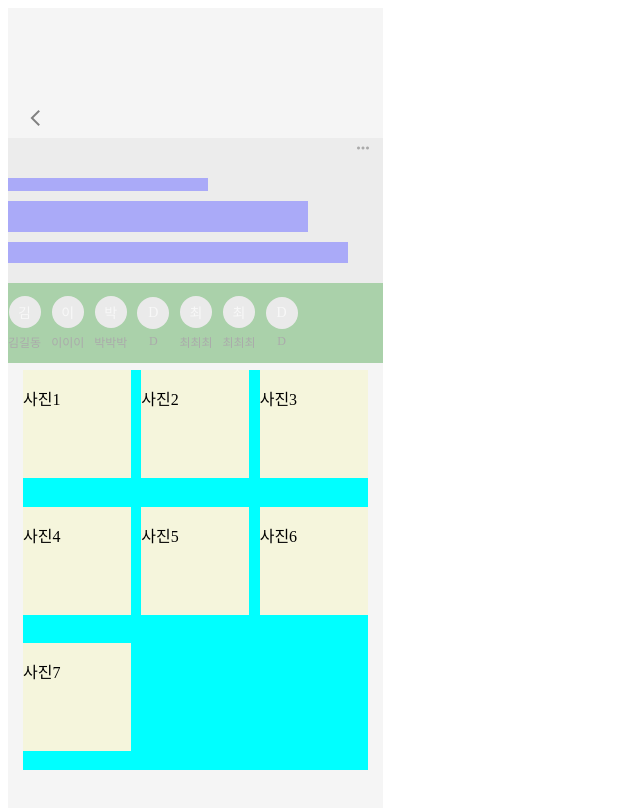
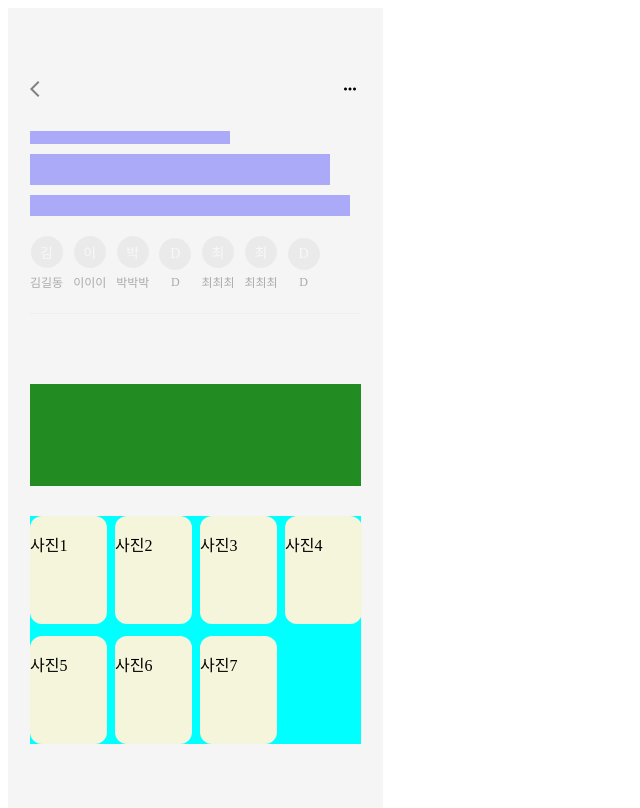
Before and after one commit to LikeLionDemoday/Frontend, a React (Create React App) app: page /travel/detail in a window 1280 px wide. Shown: the top 808 px of the page, without its empty margins (0-640 px from the left). Built offline with nearby package versions, Linux system fonts and the light colour scheme.

Commit message:
Feat page location 수정

```diff
--- a/src/travelSpecific/TravelDetail.jsx
+++ b/src/travelSpecific/TravelDetail.jsx
@@ -33,7 +33,14 @@ const TravelDetailContainor =styled.div`
     background-color: whitesmoke;
     position: relative;
 
-
+    .Btns{
+        width:331px;
+        height:25px;
+        display: flex;
+        flex-direction: row;
+        align-items: center;
+        margin-top:68px;
+        //background-color: rebeccapurple;
 
         .material-symbols-outlined.back-icon  {
         width:30px;
@@ -42,21 +49,12 @@ const TravelDetailContainor =styled.div`
         flex-direction: column;
         justify-content: center;
         align-items: center;
-        margin-top: 100px;
-        margin-right: 310px;
         font-size:20px;
         color: gray;
         border: none;
     }
 
-`;
 
-const TravelInfoContainor=styled.div`
-    width:375px;
-    height:202px;
-    background-color: #D9D9D9;
-    opacity:0.3;
-    margin-top:10px;
 
         .material-symbols-outlined.more-icon  {
             width:30px;
@@ -65,11 +63,22 @@ const TravelInfoContainor=styled.div`
             flex-direction: column;
             justify-content: center;
             align-items: center;
-        margin-left: 340px;
+            margin-left: 290px;
             font-size:20px;
             color:black;
             border: none;
+            margin-right:30px;
         }
+    }
+`;
+
+const TravelInfoContainor=styled.div`
+    width:331px;
+    height:202px;
+    //background-color: #D9D9D9;
+    opacity:0.3;
+    margin-top:10px;
+    border-bottom: 1px solid var(--Grayscale-1, #E0E0E0);
 
     .date{
         width:200px;
@@ -86,7 +95,7 @@ const TravelInfoContainor=styled.div`
     }
 
     .place{
-        width:340px;
+        width:320px;
         height:21px;
         background-color: blue;
         margin-top: 10px;
@@ -95,13 +104,13 @@ const TravelInfoContainor=styled.div`
 
 const PeopleContainor=styled.div`
     width: 375px;
-    height: 80px;
+    height: auto;
     margin-top: 20px;
     display: flex;
     justify-content: flex-start;
     gap:10px;
     align-items: center;
-    background-color:green;
+    //background-color:green;
 `;
 
 const PersonCard = styled.div`
@@ -130,25 +139,37 @@ const PersonCard = styled.div`
     }
 `;
 
+const ExpContainor=styled.div`
+    width:331px;
+    height:102px;
+    margin-top: 70px;
+    background-color: forestgreen;
+`
+
 const PictureContainor=styled.div`
-    width:345px;
-    height:400px;
+    width:331px;
+    height:auto;
     margin-top: 30px;
     display: grid;
-    grid-template-columns: repeat(3, 1fr);
-    gap: 10px;
+    grid-template-columns: repeat(4, 1fr);
+    /* display: flex;
+    flex-wrap: wrap; */
+    column-gap:8px; //세로간격
+    row-gap:12px;  //가로간격
     background-color: aqua;
 `;
 
 const PictureCard=styled.div`
-    width:108px;
+    width:77px;
     height:108px;
+    margin: 0;
+    border-radius: 12px;
     background-color: beige;
 `;
 
 const ModalContainer = styled.div`
     position: absolute;
-    top: 160px;
+    top: 100px;
     right: 5px;
     width: 120px;
     background-color: white;
@@ -188,14 +209,21 @@ export function TravelDetail(){
 
     return(
         <TravelDetailContainor onClick={closeModal}>
+            <div className="Btns">
                 <div className="material-symbols-outlined back-icon">
                     arrow_back_ios
                 </div>
 
-            <TravelInfoContainor onClick={(e) => e.stopPropagation()}>
-                <span class="material-symbols-outlined more-icon" onClick={toggleModal}>
+                <span class="material-symbols-outlined more-icon" onClick={(e) => {
+                    e.stopPropagation(); // 부모로 이벤트 전파 방지
+                    toggleModal();
+                }}>
                     more_horiz
                 </span>
+            </div>
+
+            <TravelInfoContainor>
+
                 <div className='date'>
 
                 </div>
@@ -216,6 +244,11 @@ export function TravelDetail(){
 
             </TravelInfoContainor>
 
+
+            <ExpContainor>
+
+            </ExpContainor>
+
             <PictureContainor>
                 {pictureResults.map((picture,index) => (
                     <PictureCard key={index}>
--- a/src/travelSpecific/TravelDetailEdit.jsx
+++ b/src/travelSpecific/TravelDetailEdit.jsx
@@ -11,7 +11,7 @@ const EditContainor=styled.div`
 `
 
 const TitleAndBtn=styled.div`
-    width:375px;
+    width:331px;
     height:30px;
     display: flex;
     flex-direction: row;
@@ -64,13 +64,12 @@ const TitleAndBtn=styled.div`
 `
 
 const TravelInfoEdit=styled.div`
-    width:375px;
-    //height: 550px;
+    width:331px;
     margin-top: 60px;
     background-color: gray;
 
     .travelTitle{
-        width:375px;
+        width:331px;
         height:32px;
         display: flex;
         flex-direction: row;
@@ -82,14 +81,14 @@ const TravelInfoEdit=styled.div`
     }
 
     .travelDate{
-        width:375px;
+        width:331px;
         height:32px;
         margin-top: 38px;
         border-bottom: 1px solid #ddd;
     }
 
     .travelPlace{
-        width:375px;
+        width:331px;
         height:32px;
         margin-top: 38px;
         display: flex;
@@ -100,7 +99,7 @@ const TravelInfoEdit=styled.div`
     }
 
     .goalExp{
-        width:375px;
+        width:331px;
         height:52px;
         margin-top: 18px;
         display: flex;
@@ -252,10 +251,10 @@ const AddMemberButton = styled.div`
             justify-content: center;
             align-items: center;
             border-radius: 50px;
-            background-color: grey;
+            background-color: black;
             margin:0;
             .plusLogo{
-                color: red;
+                color: white;
                 margin-top: 13px;
             }
     }
@@ -301,7 +300,7 @@ export function TravelDetailEdit(){
                     arrow_back_ios
                 </div>
                 <div className='title'>
-                    <p>여행 기록 편집</p>
+                    <p>여행 정보 수정</p>
                 </div>
                 <div className='complete'>
                     <p>완료</p>
@@ -322,10 +321,10 @@ export function TravelDetailEdit(){
                     <p className='goalExpText'>목표금액</p>
                     <p className='goalExpNum'>600,000</p>
                 </div>
-                <div className='realExp'>
+                {/* <div className='realExp'>
                     <p className='realExpText'>지출금액</p>
                     <p className='realExpNum'>600,000</p>
-                </div>
+                </div> */}
 
                 <MembersSection>
                     {members.map((member, index) => (
```
Lines whose indentation alone changed are shown as unchanged.
